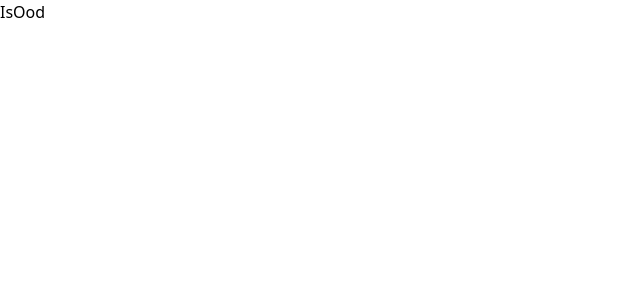
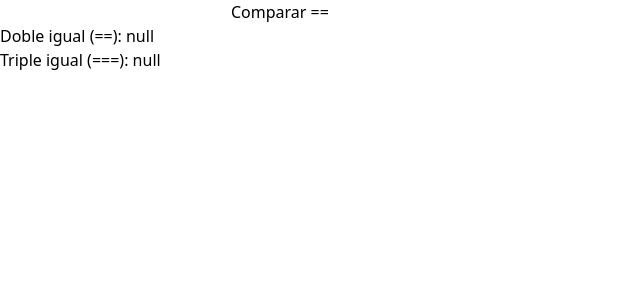
Before and after one commit to Lichu23/training, a React (Vite) app: page / in a window 1280 px wide. Shown: the top 300 px of the page, without its empty margins (0-640 px from the left). Built offline with nearby package versions, Linux system fonts and the light colour scheme.

Commit message:
feat: Interview exercise using map, forEach and reduce

```diff
--- a/src/App.tsx
+++ b/src/App.tsx
@@ -1,12 +1,13 @@
 // import { Provider } from "react-redux";
 // import { Cart } from "./interview-exersises/InterviewRedux/Cart";
 // import { store } from "./interview-exersises/InterviewRedux/store";
-import IsOod from "./components/IsOod";
+
+import MapForReduce from "./interview-exersises/MapForReduce";
 
 function App() {
   return (
 
-   <IsOod/>
+   <MapForReduce/>
     // <Provider store={store}>
     //   <Cart />
     // </Provider>
--- /dev/null
+++ b/src/interview-exersises/MapForReduce.tsx
@@ -0,0 +1,54 @@
+import { useState } from "react";
+
+//@ts-nocheck
+export default function MapForReduce() {
+  //   const numbers = [1, 2, 3, 4, 5];
+
+  //   const numbersSquared = numbers.map((number) => {
+  //     return number * number;
+  //   });
+
+  //   numbers.forEach((number) => {
+  //     console.log(number * 10);
+  //   });
+
+  //   const numbersReduce = numbers.reduce((acc, currentValue) => {
+  //     return (acc = acc + currentValue);
+  //   }, 0);
+
+  //   console.log(numbersReduce);
+  //   return <div>MapForReduce</div>;
+
+  // Escribe un pequeño componente en React que tenga un input de texto y un botón.
+  // Cuando el usuario escriba un valor y lo compare con un número fijo (por ejemplo 10), muestra en pantalla:
+
+  // Si usas ==: “Con doble igual es true/false”
+
+  // Si usas ===: “Con triple igual es true/false”
+
+  // 👉 Así demostrarías en la práctica la diferencia.
+
+  const [inputValue, setInputValue] = useState("");
+  const [compareDouble, setCompareDouble] = useState<boolean | null>(null);
+  const [compareTriple, setCompareTriple] = useState<boolean | null>(null);
+  function compareValuesFunc1() {
+    const value = inputValue;
+
+    setCompareDouble(value == 10);
+    setCompareTriple(value === 10);
+  }
+
+  return (
+    <div>
+      <input
+        value={inputValue}
+        onChange={(e) => setInputValue(e.target.value)}
+        type="text"
+      />
+      <button onClick={compareValuesFunc1}>Comparar ==</button>
+
+        <p>Doble igual (==): {String(compareDouble)}</p>
+        <p>Triple igual (===): {String(compareTriple)}</p>
+    </div>
+  );
+}
```
